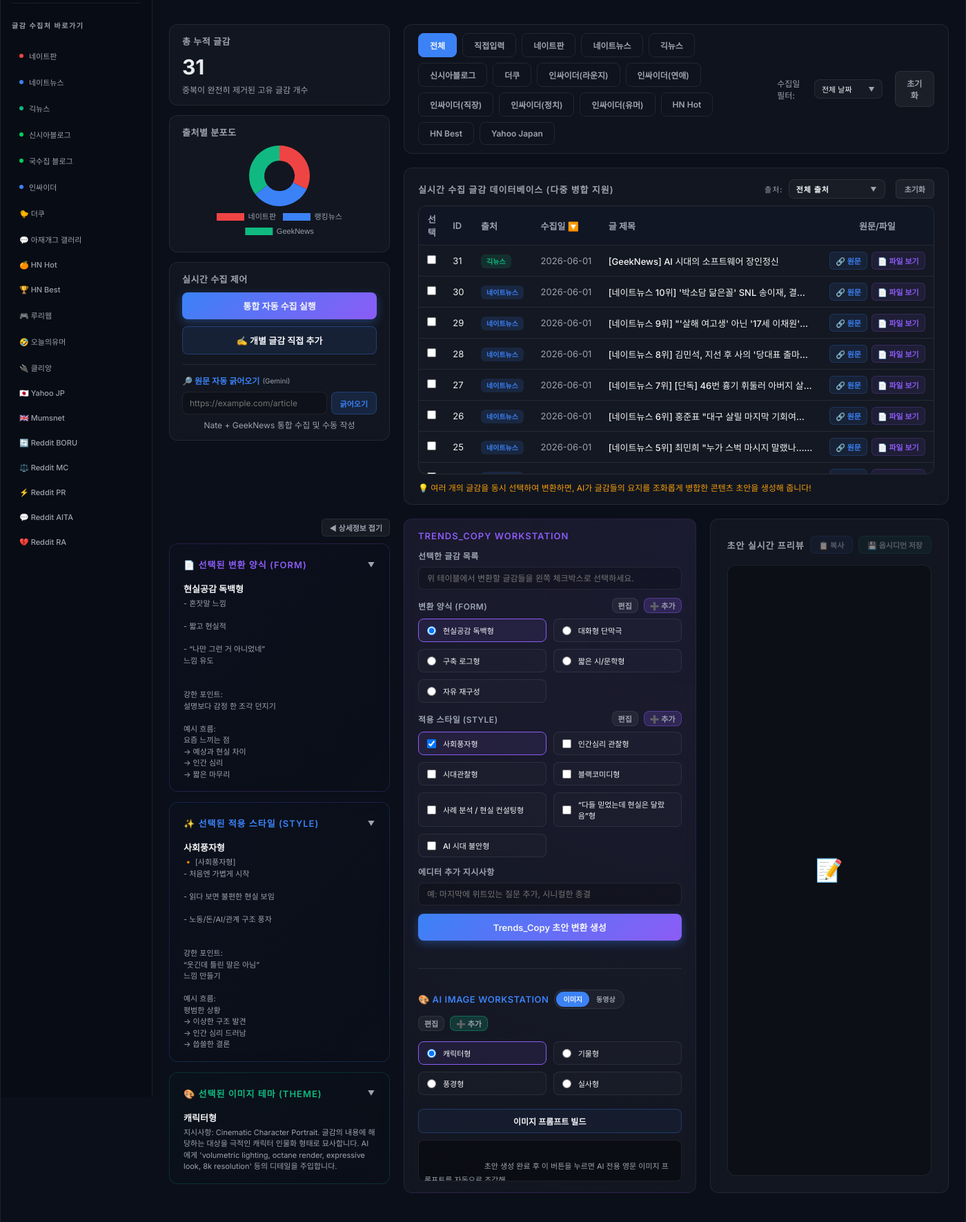
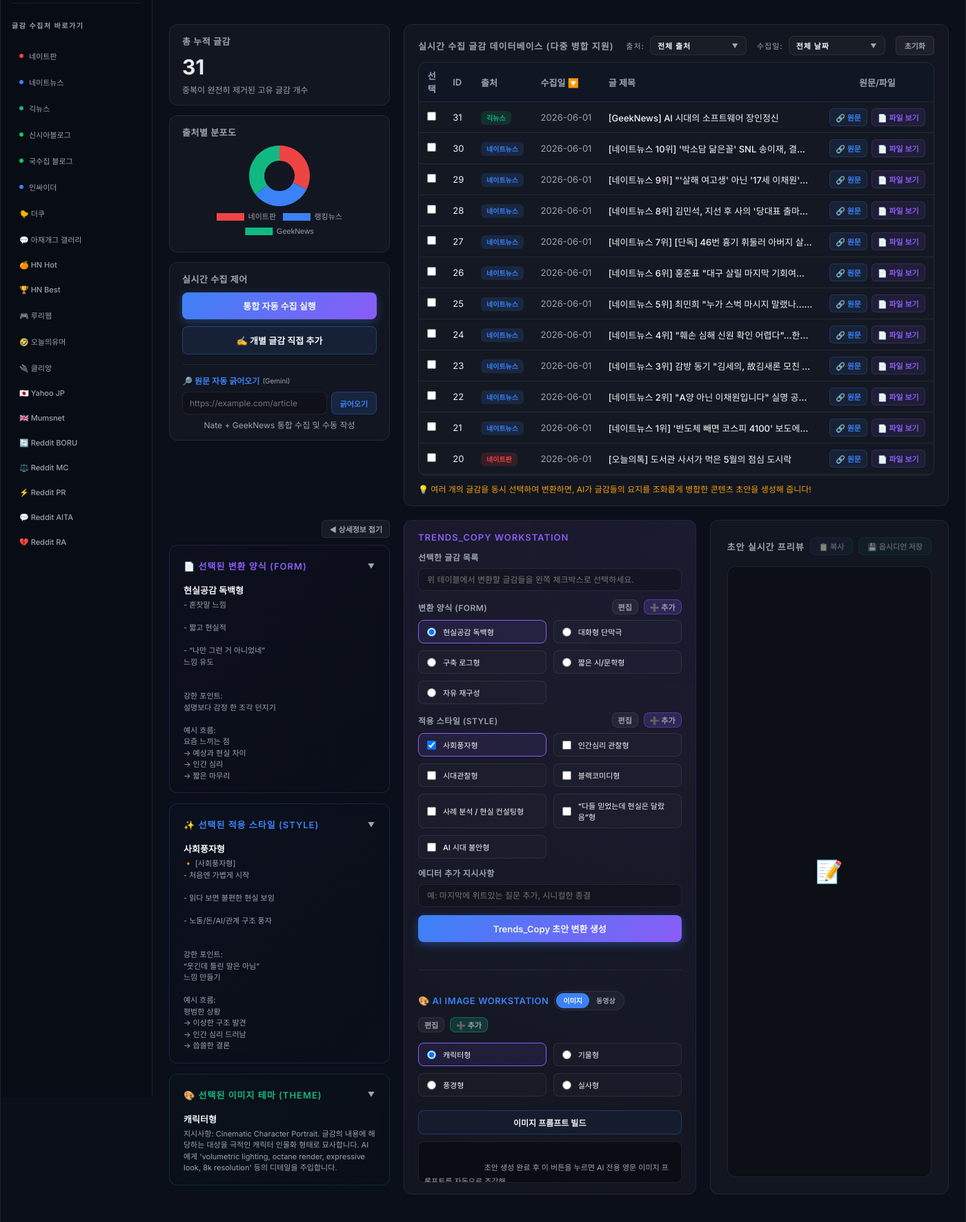
Before and after one commit to Sichanvisit/Trends_Copy, a FastAPI app: page / in a window 1400 px wide. Shown: the part 63-1835 px from the top of the page at 69% size. Run offline with FastAPI, Linux system fonts and the light colour scheme; data that the repository does not hold is empty; some libraries are stand-ins or nearby versions.

Commit message:
style: remove top category filter bar, increase table height, and relocate source & date filters to card header

```diff
--- a/templates/index.html
+++ b/templates/index.html
@@ -428,7 +428,7 @@
 
         /* 글감 리스트 테이블 */
         .post-list-container {
-            max-height: 380px;
+            max-height: 600px;
             overflow-y: auto;
             border: 1px solid var(--card-border);
             border-radius: 12px;
@@ -904,51 +904,6 @@
             <!-- 상단 오른쪽: 필터바 및 데이터베이스 테이블 영역 -->
             <div class="db-area"
                 style="display: flex; flex-direction: column; gap: 20px; justify-content: space-between; height: 100%;">
-                <!-- 날짜 & 카테고리 필터 바 -->
-                <div class="filter-bar" style="margin-bottom: 0;">
-                    <div class="tab-group" style="flex-wrap: wrap;">
-                        <button class="tab-btn active" id="tab-all" onclick="filterSource('all')">전체</button>
-                        <button class="tab-btn" id="tab-manual" onclick="filterSource('manual')">직접입력</button>
-                        <button class="tab-btn" id="tab-nate" onclick="filterSource('nate')">네이트판</button>
-                        <button class="tab-btn" id="tab-nate_news" onclick="filterSource('nate_news')">네이트뉴스</button>
-                        <button class="tab-btn" id="tab-geeknews" onclick="filterSource('geeknews')">긱뉴스</button>
-                        <button class="tab-btn" id="tab-shinsia" onclick="filterSource('shinsia')">신시아블로그</button>
-                        <button class="tab-btn" id="tab-theqoo" onclick="filterSource('theqoo')">더쿠</button>
-                        <button class="tab-btn" id="tab-inssider_lounge"
-                            onclick="filterSource('inssider_lounge')">인싸이더(라운지)</button>
-                        <button class="tab-btn" id="tab-inssider_couple"
-                            onclick="filterSource('inssider_couple')">인싸이더(연애)</button>
-                        <button class="tab-btn" id="tab-inssider_job"
-                            onclick="filterSource('inssider_job')">인싸이더(직장)</button>
-                        <button class="tab-btn" id="tab-inssider_politics"
-                            onclick="filterSource('inssider_politics')">인싸이더(정치)</button>
-                        <button class="tab-btn" id="tab-inssider_humor"
-                            onclick="filterSource('inssider_humor')">인싸이더(유머)</button>
-                        <button class="tab-btn" id="tab-hn_hot" onclick="filterSource('hn_hot')">HN Hot</button>
-                        <button class="tab-btn" id="tab-hn_best" onclick="filterSource('hn_best')">HN Best</button>
-                        <button class="tab-btn" id="tab-yahoo_jp" onclick="filterSource('yahoo_jp')">Yahoo
-                            Japan</button>
-                    </div>
-                    <div class="date-selector">
-                        <span style="font-size: 12px; color: var(--text-secondary); font-weight: 500;">수집일 필터:</span>
-                        <div class="custom-dropdown" id="date-dropdown"
-                            style="width: 140px; display: inline-block; vertical-align: middle;">
-                            <div class="custom-dropdown-btn" id="date-dropdown-btn" onclick="toggleDateDropdown(event)"
-                                style="padding: 5px 10px; font-size: 11px;">
-                                <span id="date-dropdown-label">전체 날짜</span>
-                                <span class="arrow">▼</span>
-                            </div>
-                            <div class="custom-dropdown-menu" id="date-dropdown-menu" style="max-height: 250px;">
-                                <div class="custom-dropdown-item active" data-value=""
-                                    onclick="selectDateItem(this, '')">전체
-                                    날짜</div>
-                            </div>
-                        </div>
-                        <button class="tab-btn" style="background: rgba(255,255,255,0.05); margin-left: 8px;"
-                            onclick="resetFilters()">초기화</button>
-                    </div>
-                </div>
-
                 <!-- 실시간 DB 테이블 -->
                 <div class="card"
                     style="flex: 1; margin-bottom: 0; display: flex; flex-direction: column; justify-content: space-between;">
@@ -957,10 +912,9 @@
                         <span>실시간 수집 글감 데이터베이스 (다중 병합 지원)</span>
 
                         <div style="display: flex; align-items: center; gap: 15px; flex-wrap: wrap;">
-                            <!-- Source Filter Dropdown -->
+                            <!-- 출처 필터 (3번) -->
                             <div style="display: flex; align-items: center; gap: 8px;">
-                                <span
-                                    style="font-size: 11px; color: var(--text-secondary); font-weight: 500;">출처:</span>
+                                <span style="font-size: 11px; color: var(--text-secondary); font-weight: 500;">출처:</span>
                                 <div class="custom-dropdown" id="source-dropdown" style="width: 140px;">
                                     <div class="custom-dropdown-btn" id="source-dropdown-btn"
                                         onclick="toggleSourceDropdown(event)"
@@ -1021,12 +975,29 @@
                                     </div>
                                 </div>
                             </div>
+
+                            <!-- 수집일 필터 (4번) -->
+                            <div style="display: flex; align-items: center; gap: 8px;">
+                                <span style="font-size: 11px; color: var(--text-secondary); font-weight: 500;">수집일:</span>
+                                <div class="custom-dropdown" id="date-dropdown" style="width: 140px;">
+                                    <div class="custom-dropdown-btn" id="date-dropdown-btn" onclick="toggleDateDropdown(event)"
+                                        style="padding: 5px 10px; font-size: 11px;">
+                                        <span id="date-dropdown-label">전체 날짜</span>
+                                        <span class="arrow">▼</span>
+                                    </div>
+                                    <div class="custom-dropdown-menu" id="date-dropdown-menu" style="max-height: 250px;">
+                                        <div class="custom-dropdown-item active" data-value=""
+                                            onclick="selectDateItem(this, '')">전체 날짜</div>
+                                    </div>
+                                </div>
+                            </div>
+
                             <button class="tab-btn"
                                 style="background: rgba(255,255,255,0.05); margin: 0; padding: 5px 12px; font-size: 11px; border-radius: 6px;"
                                 onclick="resetFilters()">초기화</button>
                         </div>
                     </div>
-                    <div class="post-list-container" style="flex: 1; max-height: 390px;">
+                    <div class="post-list-container" style="flex: 1; max-height: 600px;">
                         <table>
                             <thead>
                                 <tr>
```
